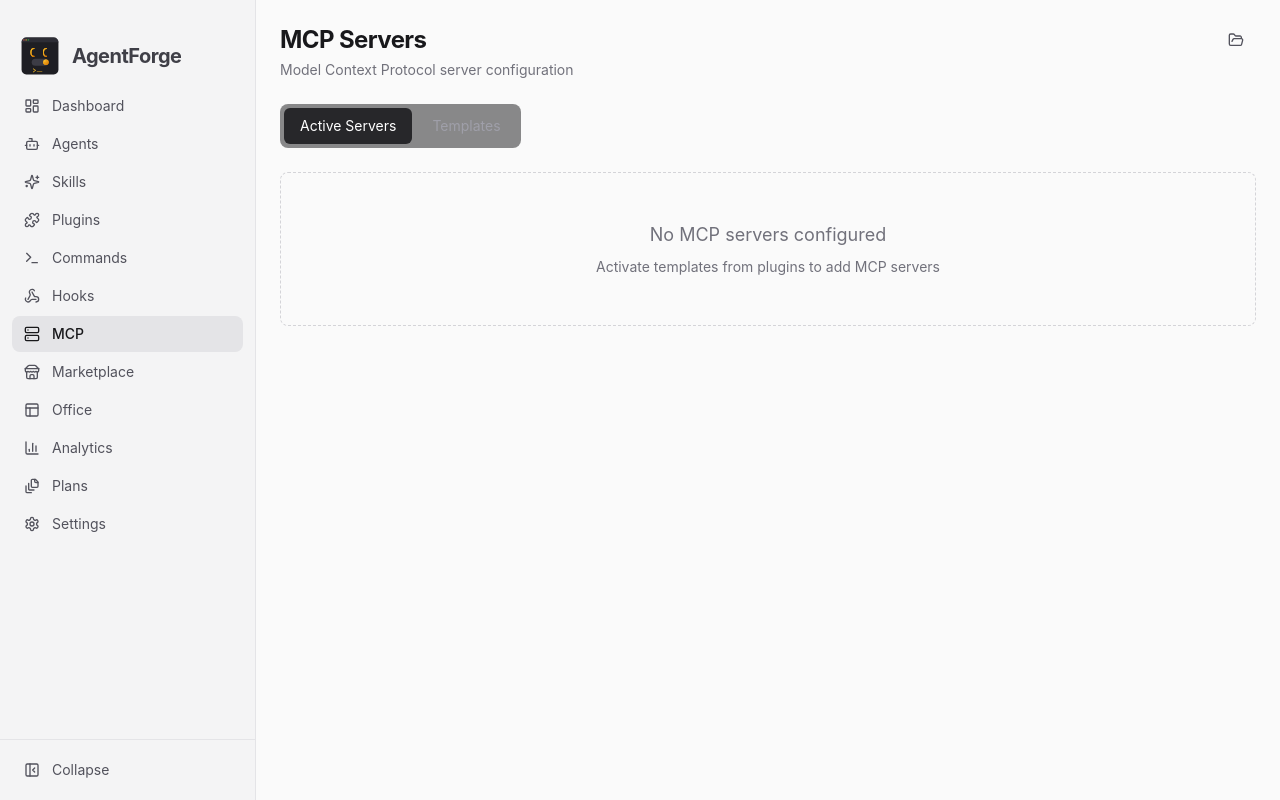
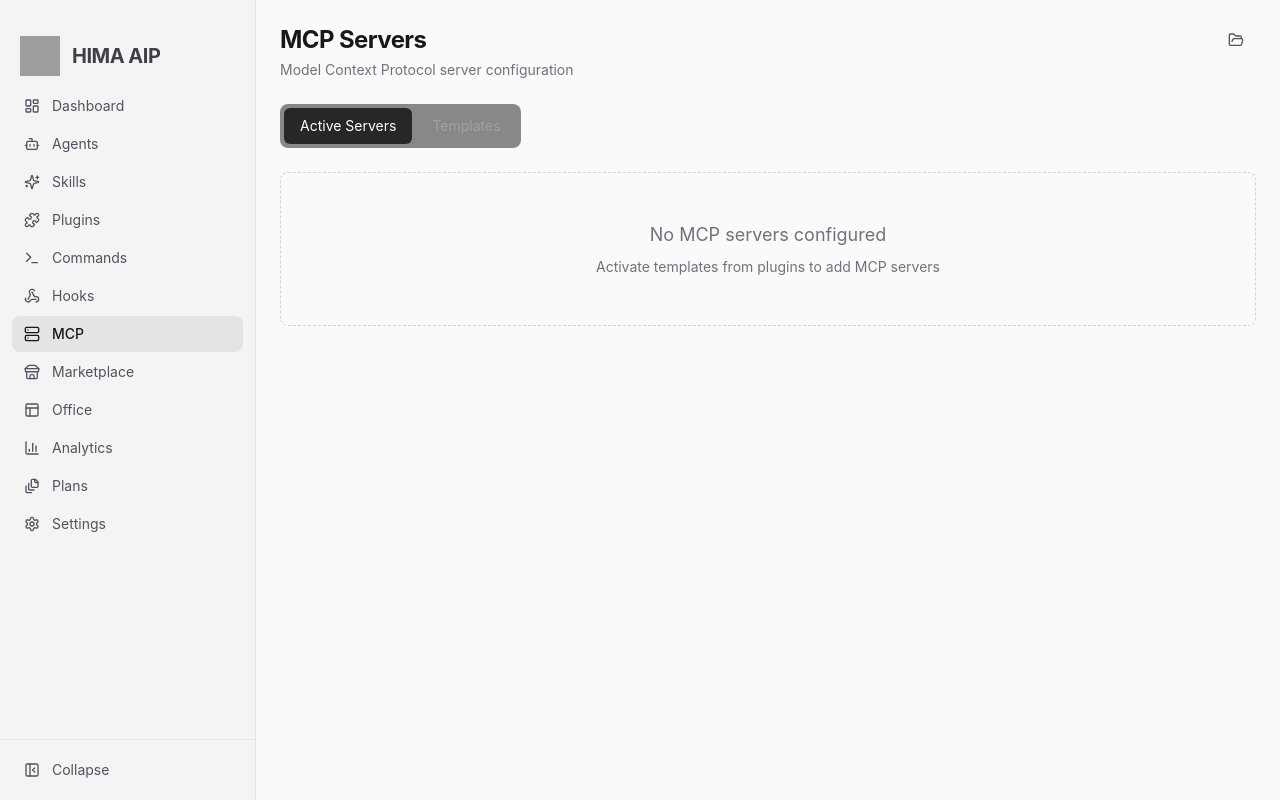
Before and after one commit to BruceY-rgb/ClaudeDeck, a React (Vite) app: page /#/mcp in a window 1280 px wide. Built offline with nearby package versions, Linux system fonts and the light colour scheme; grey boxes are pictures that could not be loaded.

Commit message:
change: name change to HIMA

```diff
--- a/src/renderer/components/layout/Sidebar.tsx
+++ b/src/renderer/components/layout/Sidebar.tsx
@@ -18,7 +18,7 @@ import {
 } from "lucide-react";
 import { useTranslation } from "../../i18n/LanguageContext";
 import { useSettingsStore } from "../../stores/settingsStore";
-import logoUrl from "../../assets/logo.svg?url";
+import logoUrl from "../../assets/logo_HIMA.png?url";
 
 interface NavItem {
   path: string;
--- a/src/renderer/i18n/locales/en.json
+++ b/src/renderer/i18n/locales/en.json
@@ -1,5 +1,5 @@
 {
-  "sidebar.title": "AgentForge",
+  "sidebar.title": "HIMA AIP",
   "sidebar.nav.dashboard": "Dashboard",
   "sidebar.nav.agents": "Agents",
   "sidebar.nav.skills": "Skills",
@@ -426,7 +426,7 @@
   "sessionDetail.scrollToBottom": "Scroll to bottom",
 
   "terminal.title": "Terminal",
-  "terminal.welcome": "Claude Skills Manager Terminal",
+  "terminal.welcome": "HIMA AIP Terminal",
   "terminal.welcomeHint": "Type a prompt and press Enter to run, or use the buttons above.",
   "terminal.promptPlaceholder": "Enter prompt...",
   "terminal.processExited": "Process exited with code {{code}}",
--- a/src/renderer/i18n/locales/zh-CN.json
+++ b/src/renderer/i18n/locales/zh-CN.json
@@ -1,5 +1,5 @@
 {
-  "sidebar.title": "AgentForge",
+  "sidebar.title": "HIMA AIP",
   "sidebar.nav.dashboard": "仪表盘",
   "sidebar.nav.agents": "智能体",
   "sidebar.nav.skills": "技能",
@@ -427,7 +427,7 @@
   "sessionDetail.scrollToBottom": "滚动到底部",
 
   "terminal.title": "终端",
-  "terminal.welcome": "Claude 技能管理器终端",
+  "terminal.welcome": "HIMA AIP 终端",
   "terminal.welcomeHint": "输入提示词并按回车运行，或使用上方按钮。",
   "terminal.promptPlaceholder": "输入提示词...",
   "terminal.processExited": "进程已退出，退出码 {{code}}",
```
Also changed, not shown: package.json (+4 -4 lines), 2 other files (tests, documents, lock files or other folders).
